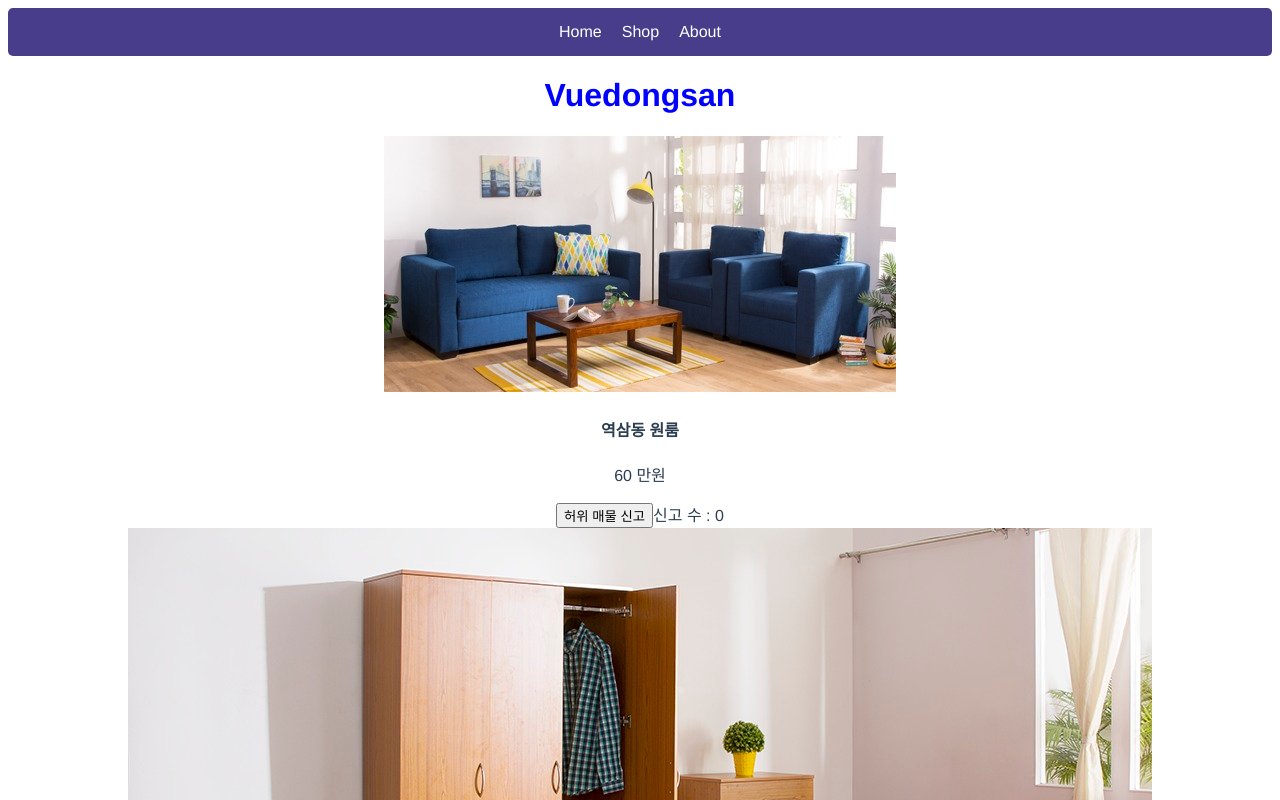
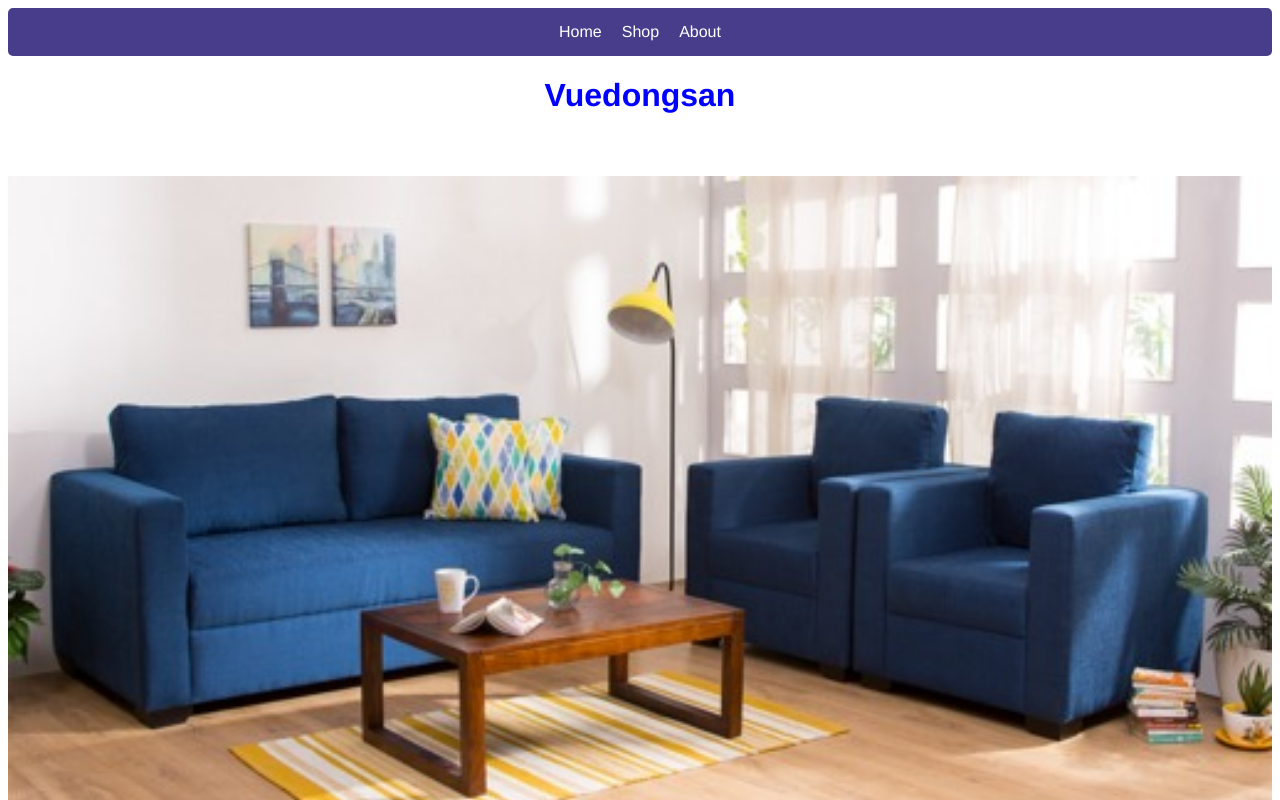
Before and after one commit to jongwoobaek/vuedongsan, a Vue app: page / in a window 1280 px wide. Shown: the top 800 px of the page. Built offline with nearby package versions, Linux system fonts and the light colour scheme.

Commit message:
feat: App.vue 상품 목록 이미지 크기 설정 class 추가

```diff
--- a/src/App.vue
+++ b/src/App.vue
@@ -5,7 +5,7 @@
 
   <h1 :style="blueText">Vuedongsan</h1>
   <div v-for="(product, index) in products" :key="index">
-    <img :src="getImageSrc(index)" alt="" />
+    <img :src="getImageSrc(index)" alt="room image" class="room-img" />
     <h4>{{ product.name }}</h4>
     <p>{{ product.price }} 만원</p>
     <button v-on:click="reportIncrease(product)">허위 매물 신고</button>
@@ -71,4 +71,9 @@ export default {
   color: white;
   text-decoration: none;
 }
+
+.room-img {
+  margin-top: 40px;
+  width: 100%;
+}
 </style>
```
